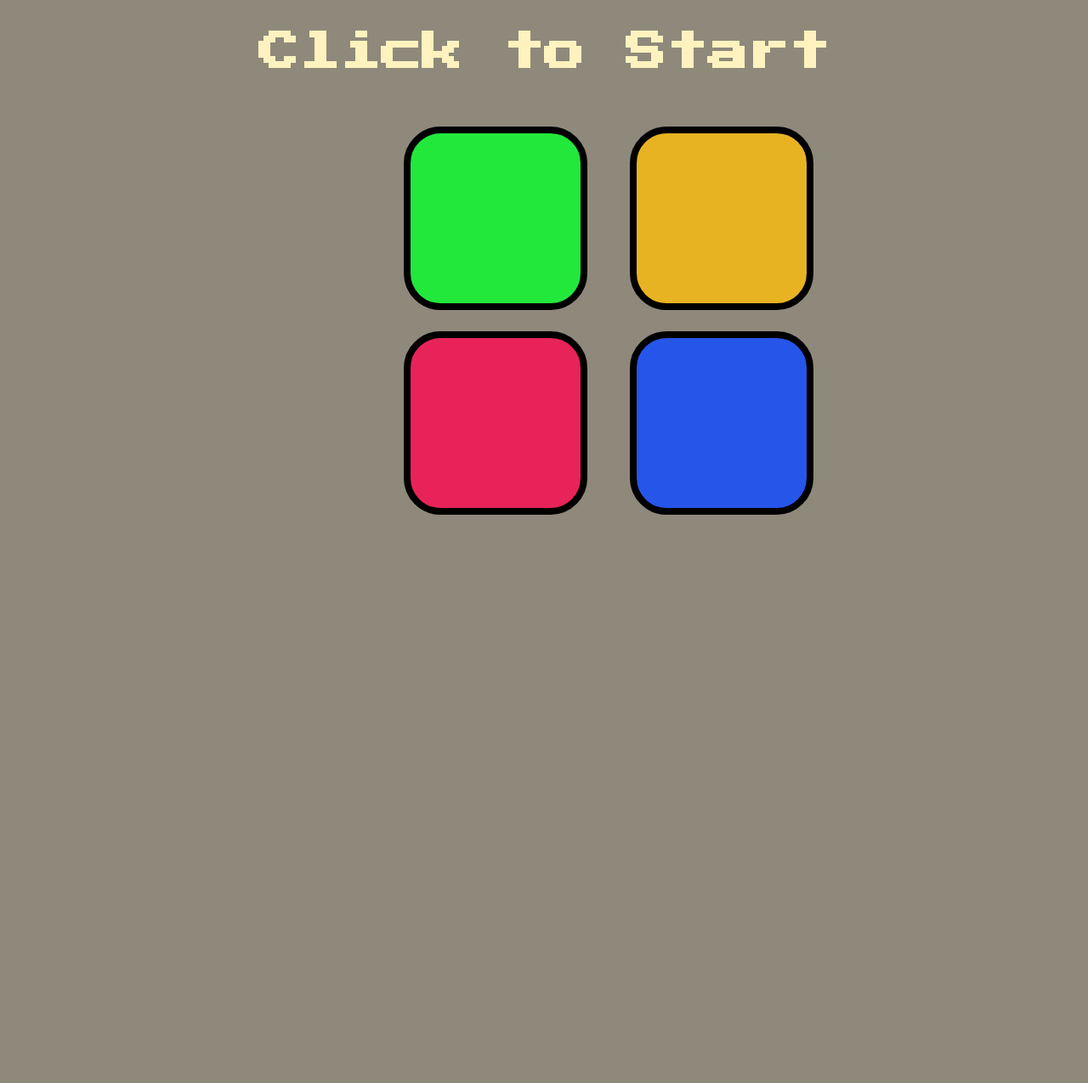
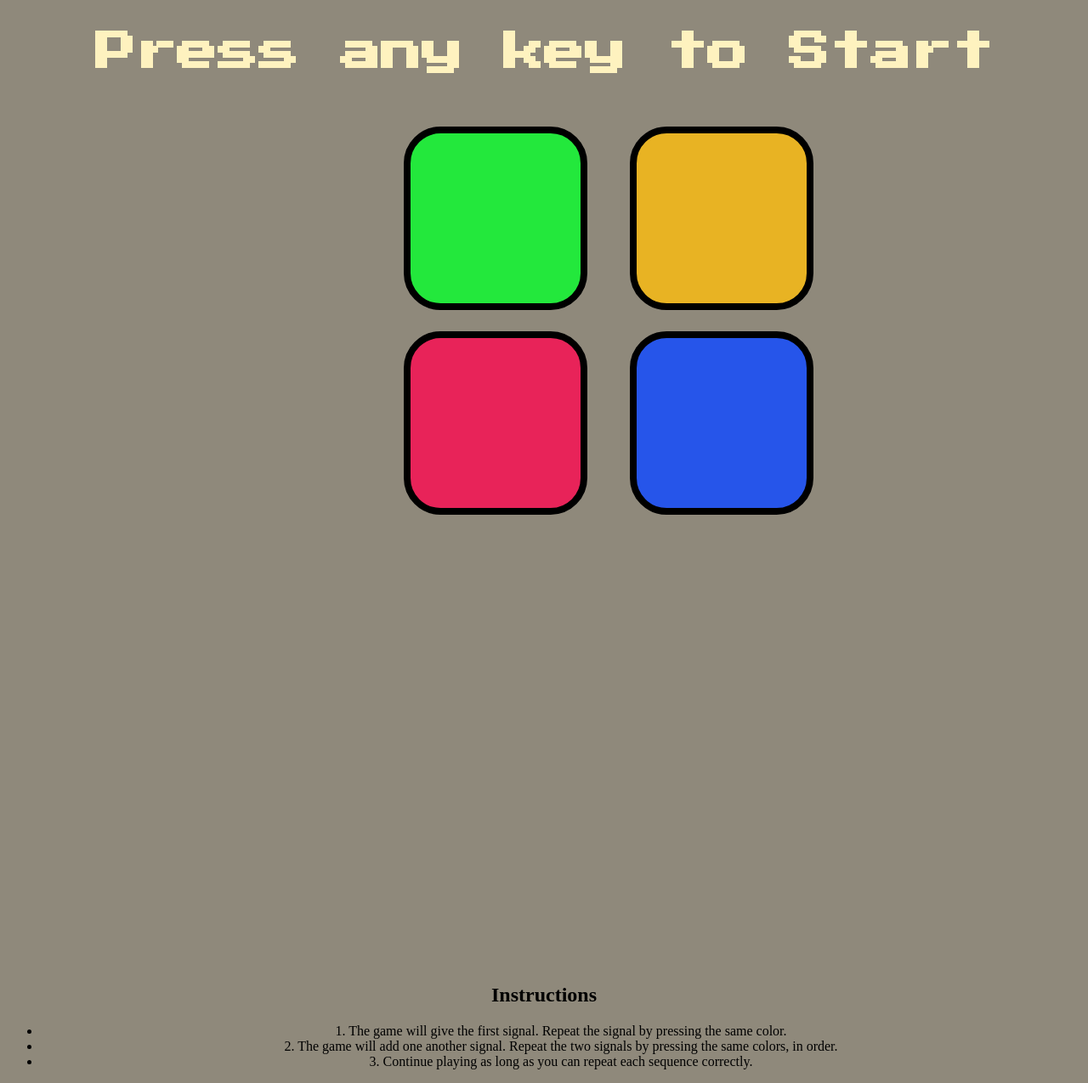
Before and after one commit to thePrimeTux/Simon-game, a plain HTML site: page index.html in a window 1280 px wide. Shown: the whole page at 85% size. Before the commit the page ends 1146 px from the top, so only its background shows below. Drawn offline with nearby package versions, Linux system fonts and the light colour scheme.

Commit message:
Update index.html

```diff
--- a/index.html
+++ b/index.html
@@ -9,7 +9,7 @@
 </head>
 
 <body>
-  <h1 id="level-title">Click to Start</h1>
+  <h1 id="level-title">Press any key to Start</h1>
   <div class="container">
     <div class="row">
 
@@ -34,6 +34,14 @@
     </div>
 
   </div>
+  <div class = "instructions">
+    <h2> Instructions </h2>
+    <ul>
+      <li> 1. The game will give the first signal. Repeat the signal by pressing the same color. </li>
+      <li> 2. The game will add one another signal. Repeat the two signals by pressing the same colors, in order. </li>
+      <li> 3. Continue playing as long as you can repeat each sequence correctly. </li>
+    </ul>
+  </div>
 
   <script src="https://ajax.googleapis.com/ajax/libs/jquery/1.12.4/jquery.min.js"></script>
   <script src="index.js"></script>
```
